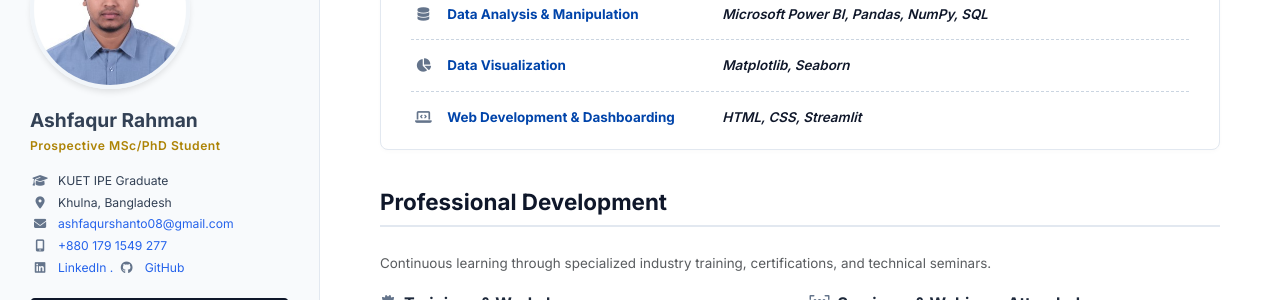
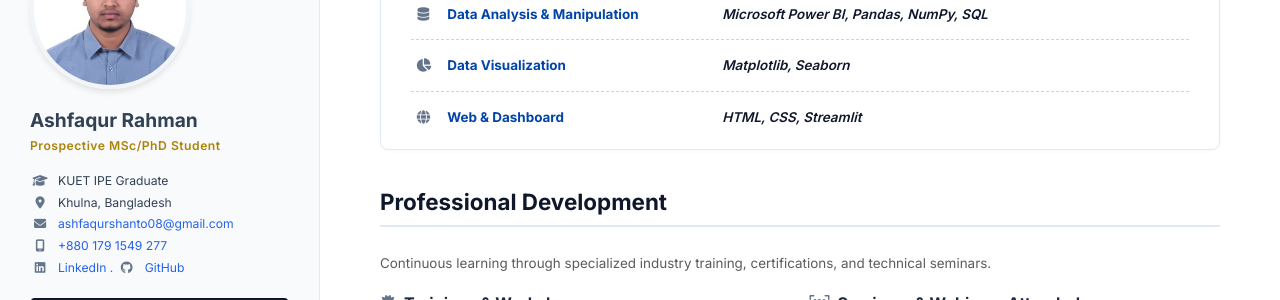
Before and after one commit to AshfaqurRahman99/AshfaqurRahman99.github.io, a Jekyll site: the page index.html, which Jekyll copies as it is, in a window 1280 px wide and 900 px high, scrolled down 2636 px. Shown: the part 151-451 px from the top of the window. Built offline with Jekyll 4.4.1, drawn with Linux system fonts in a browser that asks for light colours; a style sheet for code colours, icons or effects is not loaded.

Commit message:
Update index.html

```diff
--- a/index.html
+++ b/index.html
@@ -1242,9 +1242,9 @@
                     </div>
                     <!-- Skill 8 -->
                     <div class="skill-row">
-                        <div class="skill-category "><i class="fa-solid fa-laptop-code skill-icon"></i> Web Development & Dashboarding
+                        <div class="skill-category "><i class="fa-solid fa-globe skill-icon"></i> Web & Dashboard
                         </div>
-                        <div class="skill-tools">HTML, CSS, Streamlit</div>
+                        <div class="skill-tools">HTML, CSS, Streamlit </div>
                     </div>
                 </div>
 
```
